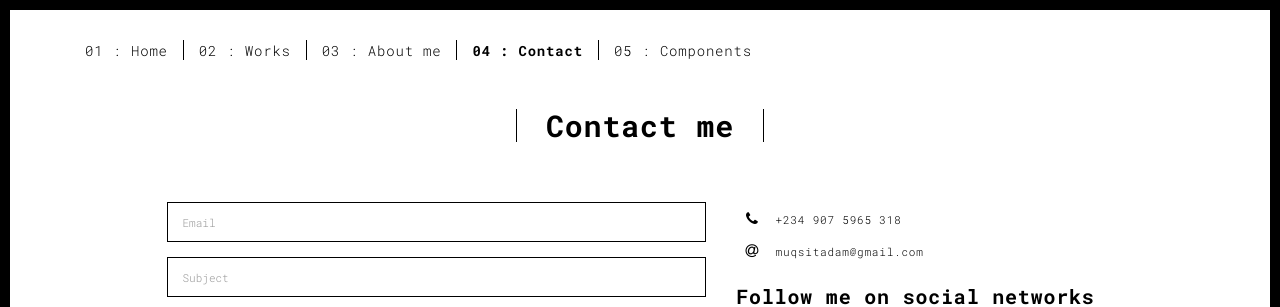
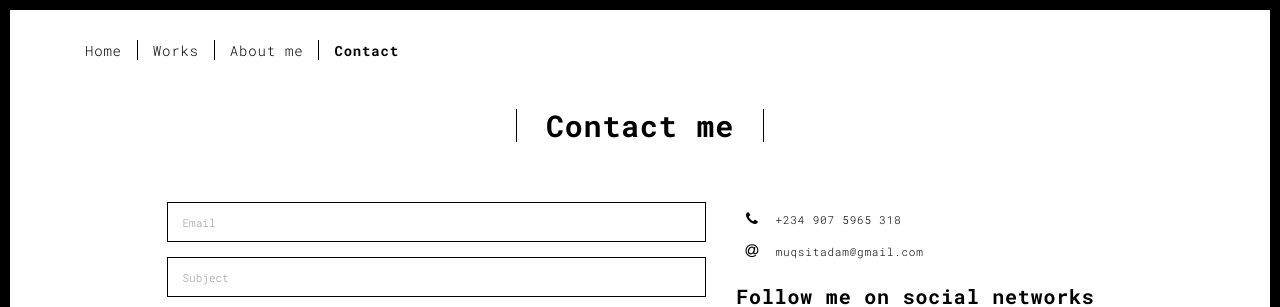
Before and after one commit to muqsitadam/simple-portfolio, a plain HTML site: page contact.html in a window 1280 px wide. Shown: the top 307 px of the page. Drawn offline with Linux system fonts and the light colour scheme.

Commit message:
Made contact page cleaner

```diff
--- a/contact.html
+++ b/contact.html
@@ -15,7 +15,7 @@
   <link rel="apple-touch-icon" sizes="180x180" href="./assets/apple-icon-180x180.png">
   <link href="./assets/favicon.ico" rel="icon">
 
-  <title>Title page</title>
+  <title>Contact page</title>
 
 <link href="./main.3f6952e4.css" rel="stylesheet"></head>
 
@@ -37,11 +37,10 @@
 
       <div class="collapse navbar-collapse" id="navbar-collapse">
         <ul class="nav navbar-nav ">
-          <li><a href="./index.html" title="">01 : Home</a></li>
-          <li><a href="./works.html" title="">02 : Works</a></li>
-          <li><a href="./about.html" title="">03 : About me</a></li>
-          <li><a href="./contact.html" title="">04 : Contact</a></li>
-          <li><a href="./components.html" title="">05 : Components</a></li>
+          <li><a href="./index.html" title="">Home</a></li>
+          <li><a href="./works.html" title="">Works</a></li>
+          <li><a href="./about.html" title="">About me</a></li>
+          <li><a href="./contact.html" title="">Contact</a></li>
         </ul>
       </div>
     </div>
```
